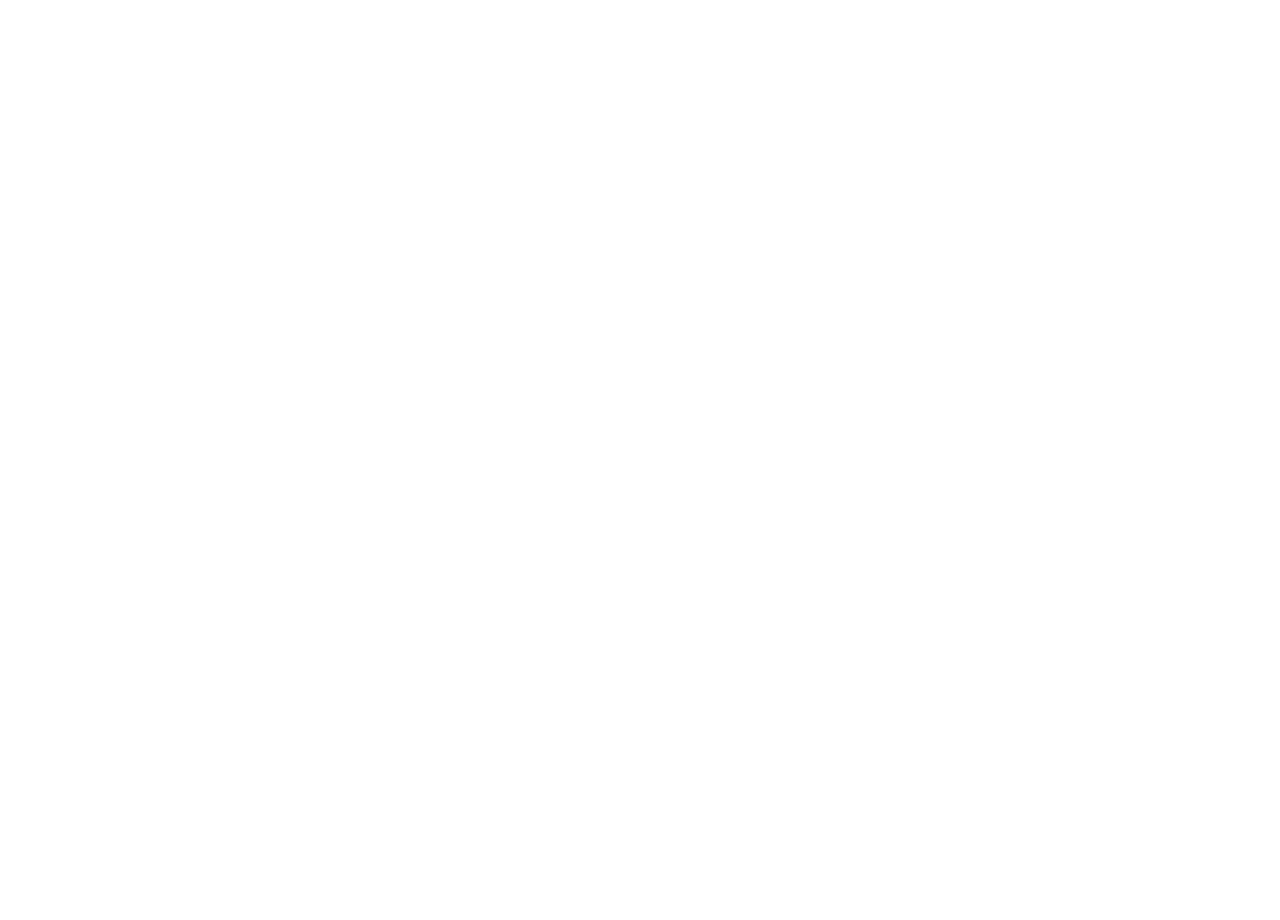
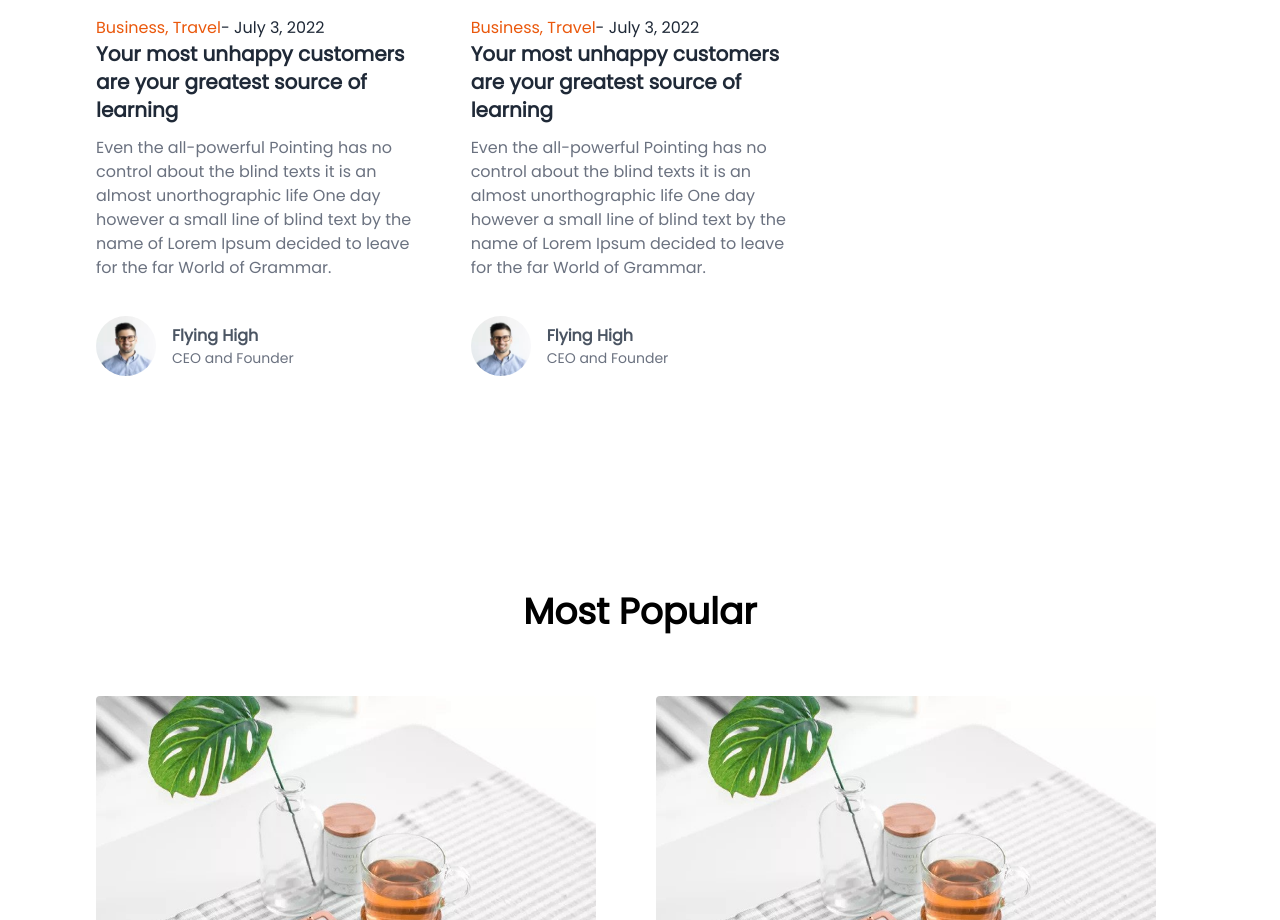
Before and after one commit to jerrywebie/blog-next, a Next.js app: page / in a window 1280 px wide. Shown: the part 1880-2800 px from the top of the page. Before the commit the page ends 800 px from the top, so only its background shows below. Built offline with nearby package versions, Linux system fonts and the light colour scheme.

Commit message:
added most popular

```diff
--- /dev/null
+++ b/components/MostPopular.js
@@ -0,0 +1,50 @@
+import Image from "next/image";
+import Link from "next/link";
+import {Swiper, SwiperSlide } from 'swiper/react';
+import SwiperCore, { Autoplay } from 'swiper';
+
+import Author from './Author'
+
+export default function MostPopular() {
+    SwiperCore.use([Autoplay])
+  return (
+    <section className="container mx-auto md:px-20 py-10">
+        <h1 className="font-bold text-4xl py-12 text-center">Most Popular</h1>
+        <Swiper
+                slidesPerView={2}
+                // loop={true}
+                // autoplay={{delay: '2000'}}
+            >
+                <SwiperSlide> {Post()}</SwiperSlide>
+                <SwiperSlide> {Post()}</SwiperSlide>
+                <SwiperSlide> {Post()}</SwiperSlide>
+                <SwiperSlide> {Post()}</SwiperSlide>
+                <SwiperSlide> {Post()}</SwiperSlide>
+            </Swiper>
+    </section>
+  )
+}
+
+function Post(){
+    return (
+        <div className="item p-4">
+            <div className="images">
+            <Link href={"/"}><a><Image src={"/images/articles/posts/img1.jpg"} className="rounded" width={500} height={350} /></a></Link>
+            </div>
+            <div className="info flex justify-center flex-col py-12">
+            <div className="cat">
+                    <Link href={"/"}><a className="text-orange-600 hover:text-orange-800">Business, Travel</a></Link>
+                    <Link href={"/"}><a className="text-gray-800 hover:text-gray-600">- July 3, 2022</a></Link>
+                </div>
+                <div className="title">
+                    <Link href={"/"}><a className="text-xl md:text-4xl font-bold text-gray-800 hover:text-gray-600">Your most unhappy customers are your greatest source of learning</a></Link>
+                </div>
+                <p className="text-gray-500 py-3">
+                    Even the all-powerful Pointing has no control about the blind texts it is an almost unorthographic life One day however a small line of blind
+                    text by the name of Lorem Ipsum decided to leave for the far World of Grammar.
+                </p>
+                <Author/>
+            </div>
+        </div>
+    )
+}
--- a/pages/index.js
+++ b/pages/index.js
@@ -1,10 +1,14 @@
 import CustomLayout from '../layout/CustomLayout'
 import SliderSection from '../components/SliderSection'
+import PostsSection from '../components/PostsSection'
+import MostPopular from '../components/MostPopular'
 
 export default function Home() {
   return (
     <CustomLayout>
       <SliderSection/>
+      <PostsSection/>
+      <MostPopular/>
     </CustomLayout>
   )
 }
```
